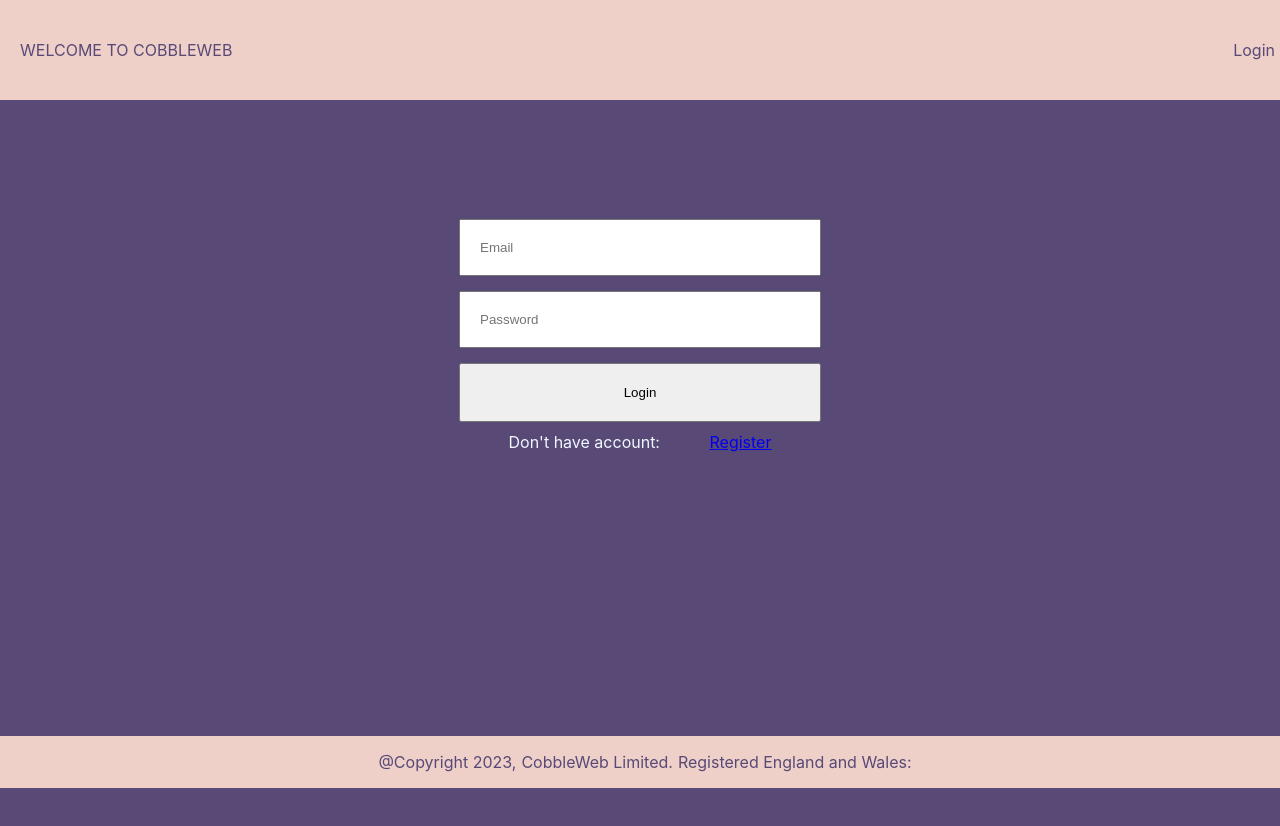
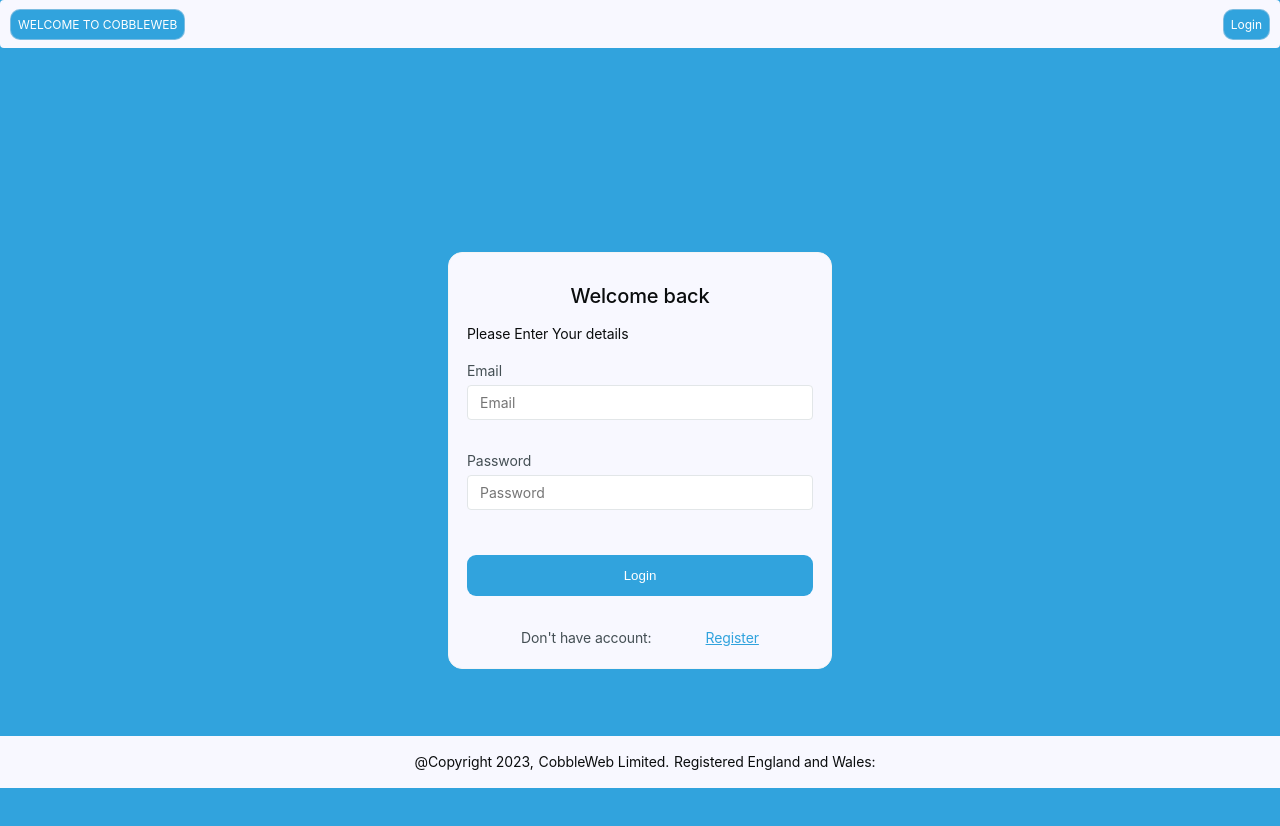
Before and after one commit to barema4/webCode, a React (Create React App) app in the folder cobblefrontend/: page /login in a window 1280 px wide. Shown: the top 826 px of the page. Before the commit the page ends 800 px from the top, so only its background shows below. Built offline with nearby package versions, Linux system fonts and the light colour scheme.

Commit message:
added esponsiveness and styles

```diff
--- a/cobblefrontend/package.json
+++ b/cobblefrontend/package.json
@@ -22,7 +22,6 @@
     "react-router-dom": "^6.15.0",
     "react-scripts": "5.0.1",
     "react-slick": "^0.29.0",
-    "react-toastify": "^9.1.3",
     "redux-saga": "^1.2.3",
     "slick-carousel": "^1.8.1",
     "typescript": "^4.4.2",
--- a/cobblefrontend/src/App.tsx
+++ b/cobblefrontend/src/App.tsx
@@ -1,6 +1,7 @@
 import React from "react";
 import { useSelector, useDispatch } from "react-redux";
 import { useNavigate } from "react-router-dom";
+import{resetProfileState} from '../src/store/userSlice'
 import Navbar from "./components/NavBar";
 import FooterBar from "./components/FooterBar";
 import { Routes, Route } from "react-router-dom";
@@ -14,13 +15,19 @@ const App: React.FC = () => {
   const navigate = useNavigate();
   const dispatch = useDispatch();
 
+  const handleProfileClick = () => {
+    dispatch(resetProfileState());
+  };
+
   const onLogout = () => {
+    handleProfileClick()
     dispatch({ type: "LOGOUT_REQUEST" });
     navigate("/");
   };
 
   return (
     <div className="App">
+
       <Navbar isLoggedIn={isLoggedIn} onLogout={onLogout} />
       <div className="middle-part">
         <Routes>
--- a/cobblefrontend/src/assets/Modal.css
+++ b/cobblefrontend/src/assets/Modal.css
@@ -9,16 +9,23 @@
   left: 0;
   right: 0;
   z-index: 1020;
-  padding: 0.625rem 0.3125rem 0.625rem 1.25rem;
-  height: 5rem;
-  background-color: #eed0c8;
+  height: 3rem;
+  background-color: ghostwhite;
+  border-radius: 4px;
   color: #584977;
 }
 
 .login-form {
   display: grid;
   color: #584977;
-  grid-gap: 15px;
+  grid-gap: 30px;
+}
+
+.login-bound {
+  border: 1px solid whitesmoke;
+  border-radius: 14px;
+  padding: 18px;
+  background: ghostwhite;
 }
 
 .nav-headers {
@@ -29,24 +36,66 @@
 }
 
 .Fields {
-  padding: 19px;
-  color: #584977;
   width: 25vw;
+  padding: 8px 12px;
+  outline: none;
+  font-family: "Inter", sans-serif;
+  font-size: 14px;
+  background: #fff;
+  color: #2d3438;
+  border-radius: 4px;
+  border: 1px solid #e2e6e8;
+}
+
+.label {
+  display: block;
+  font-size: 14px;
+  font-style: normal;
+  font-weight: 400;
+  line-height: 21px;
+  letter-spacing: -0.005em;
+  text-align: left;
+  margin-bottom: -2px;
+  color: #444f54;
+}
+
+h1 {
+  font-size: 20px;
+  font-style: normal;
+  font-weight: 500;
+  line-height: 24px;
+  letter-spacing: -0.008em;
+  text-align: center;
+  color: #0b0d0e;
+}
+
+p {
+  font-size: 14px;
+  font-style: normal;
+  font-weight: 400;
+  line-height: 24px;
+  letter-spacing: -0.008em;
+  text-align: left;
+  color: #0b0d0e;
 }
 
 .btn {
-  padding: 20px;
+  padding: 13px;
+  border-radius: 9px;
+  border: 1px;
+  color: #fff;
+  margin-top: 15px;
+  background: #31a3dd;
 }
 
+.register-link{
+  color: #31a3dd;;
+}
 .registration-form {
   display: grid;
-  grid-gap: 5px;
+  grid-gap: 20px;
   color: #584977;
   overflow-y: auto;
-}
-
-.middle-part {
-  height: 60vh;
 }
 
 .footer {
@@ -56,7 +105,7 @@
   justify-content: center;
   align-items: center;
   height: 2rem;
-  background-color: #eed0c8;
+  background-color: ghostwhite;
   color: #584977;
   top: 0;
   left: 0;
@@ -68,8 +117,17 @@
   padding-right: 5px;
 }
 
+.middle-part{
+  margin-top: 86px;
+  height: 100vh;
+  overflow-y: auto;
+}
+
 .error {
   color: red;
+  display: flex;
+  justify-content: center;
+  align-items: center;
   margin: 0px;
 }
 
@@ -139,22 +197,27 @@
   justify-content: center;
   align-items: center;
   width: 100%;
-  margin-top: 115px;
 }
 
 .account {
-  color: aliceblue;
+  color: #444f54;
   display: flex;
   justify-content: space-evenly;
   align-items: center;
-  margin-top: 10px;
+  margin-top: 30px;
+  font-size: 14px;
+  font-style: normal;
+  font-weight: 400;
+  line-height: 24px;
+  letter-spacing: -0.008em;
 }
 
 .login {
   display: flex;
+  flex-direction: column;
   justify-content: center;
   align-items: center;
-  margin-top: 219px;
+  margin-top: 166px;
 }
 
 .img {
@@ -189,7 +252,7 @@
   background-image: url("./coverImage.png");
   background-size: cover;
   background-repeat: no-repeat;
-  width: 100%;
+  width: 90%;
   height: 44vh;
   border-radius: 70px;
   padding-right: 20px;
@@ -204,3 +267,151 @@
   font-family: fantasy;
   padding: 30px;
 }
+
+.slick-slider {
+  margin-left: 120px;
+}
+
+.slick-slide img {
+  width: 100%;
+}
+
+.slick-dots {
+  bottom: 10px;
+}
+
+.success {
+  display: flex;
+  justify-content: center;
+  align-items: center;
+  color: green;
+  font-size: 14px;
+}
+
+.nav-title {
+  font-size: 12px;
+  border: 1px solid #fae6e65e;
+  border-radius: 10px;
+  padding: 7px;
+  margin: 10px;
+  background-color: #31a3dd;
+  color: white;
+}
+
+.login-fields {
+  display: grid;
+  grid-template-columns: 1fr;
+  grid-gap: 6px;
+}
+
+@media (min-width: 900px) and (max-width: 1024px) {
+  .image-tab {
+    height: 80vh;
+    border-radius: 70px;
+    margin-top: 50px;
+    padding-right: 0px;
+  }
+
+  .footer {
+    margin-top: 5rem;
+    position: relative;
+  }
+  .Fields {
+    width: 60vw;
+  }
+}
+
+@media (min-width: 400px) and (max-width: 899px) {
+  .footer {
+    margin-top: 5rem;
+    position: relative;
+    font-size: 13px;
+  }
+
+  .login {
+    margin-top: 186px;
+  }
+
+  .home-page {
+    display: grid;
+    margin-bottom: 40px;
+    grid-template-columns: 1fr;
+  }
+
+  .image-tab {
+    width: 97%;
+  }
+
+  .text {
+    padding: 0px;
+  }
+
+  .home-header {
+    font-size: 9px;
+  }
+
+  .Fields {
+    width: 60vw;
+  }
+  .profile {
+    margin-top: 159px;
+    display: grid;
+    grid-template-columns: 1fr;
+    grid-gap: 3rem;
+  }
+
+  .image-slider {
+    width: 60vw;
+  }
+  .slick-slider {
+    width: 73vw;
+  }
+}
+
+@media (min-width: 200px) and (max-width: 399px) {
+  .home-header {
+    font-size: 10px;
+  }
+  .home-page {
+    display: grid;
+    grid-template-columns: 1fr;
+  }
+
+  .login {
+    margin-top: 181px;
+  }
+
+  .text {
+    padding: 0px;
+    font-size: 14px;
+  }
+  .footer {
+    position: relative;
+    margin-top: 6rem;
+    font-size: 10px;
+  }
+
+  .image-tab {
+    height: 74vh;
+  }
+  .Fields {
+    width: 60vw;
+  }
+
+  .profile {
+    margin-top: 150px;
+    display: grid;
+    justify-content: space-evenly;
+    align-items: normal;
+    grid-template-columns: 1fr;
+    grid-gap: 4rem;
+  }
+
+  .navbar {
+    font-size: 10px;
+  }
+
+  .account {
+    font-size: 10px;
+  }
+}
--- a/cobblefrontend/src/components/NavBar.tsx
+++ b/cobblefrontend/src/components/NavBar.tsx
@@ -1,5 +1,7 @@
 import React, { useEffect } from "react";
 import { useNavigate } from "react-router-dom";
+import { useDispatch } from "react-redux";
+import {resetLoginState} from '../store/loginSlice'
 import "../assets/Modal.css";
 
 interface NavigationProps {
@@ -10,19 +12,25 @@ interface NavigationProps {
 const Navbar: React.FC<NavigationProps> = ({ isLoggedIn, onLogout }) => {
   const navigate = useNavigate();
 
+  const dispatch = useDispatch();
+
+  const handleLoginClick = () => {
+    dispatch(resetLoginState());
+  };
   const handleTabClick = () => {
+    handleLoginClick()
     navigate("/login");
   };
 
   return (
     <div className="navbar">
-      <div>WELCOME TO COBBLEWEB</div>
+      <div className="nav-title">WELCOME TO COBBLEWEB</div>
       {isLoggedIn ? (
         <div className="button" onClick={onLogout}>
           Logout
         </div>
       ) : (
-        <div className="button" onClick={handleTabClick}>
+        <div className="nav-title" onClick={handleTabClick}>
           Login
         </div>
       )}
--- a/cobblefrontend/src/containers/LoginForm.tsx
+++ b/cobblefrontend/src/containers/LoginForm.tsx
@@ -3,6 +3,7 @@ import { useForm, SubmitHandler } from "react-hook-form";
 import { useDispatch, useSelector } from "react-redux";
 import { ErrorMessage } from "@hookform/error-message";
 import { Link, useNavigate } from "react-router-dom";
+import { resetRegistrationState } from "../store/registrationSlice";
 import "../assets/Modal.css";
 
 interface FormData {
@@ -43,13 +44,19 @@ const LoginForm: React.FC = () => {
     }, 3000);
   };
 
+  const handleLoginClick = () => {
+    dispatch(resetRegistrationState());
+  };
+
   useEffect(() => {
     displayErrorMessage(error);
   }, [error]);
 
+  useEffect(() => {
     if (status === 201) {
       navigate("/user-profile");
     }
+  }, [navigate, status]);
 
   const onSubmit: SubmitHandler<FormData> = (data) => {
     dispatch({ type: "LOGIN_REQUEST", payload: data });
@@ -57,8 +64,15 @@ const LoginForm: React.FC = () => {
 
   return (
     <div className="login">
+      <div className="login-bound">
+      <div className="heading">
+        <h1>Welcome back</h1>
+        <p>Please Enter Your details</p>
+      </div>
       <form onSubmit={handleSubmit(onSubmit)}>
         <div className="login-form">
+          <div className="login-fields">
+            <label className="label">Email</label>
             <input
               {...register("email", {
                 required: "Email is required",
@@ -71,6 +85,8 @@ const LoginForm: React.FC = () => {
               placeholder="Email"
               className="Fields"
             />
+          </div>
+
           <ErrorMessage
             errors={errors}
             name="email"
@@ -83,6 +99,9 @@ const LoginForm: React.FC = () => {
               ))
             }
           />
+
+          <div className="login-fields">
+            <label className="label">Password</label>
             <input
               {...register("password", {
                 required: "Password is required.",
@@ -91,6 +110,8 @@ const LoginForm: React.FC = () => {
               placeholder="Password"
               className="Fields"
             />
+          </div>
+
           <ErrorMessage
             errors={errors}
             name="password"
@@ -111,11 +132,16 @@ const LoginForm: React.FC = () => {
         <div className="account">
           <div>Don't have account:</div>
           <div>
-            <Link to="/register">Register</Link>
+            <Link to="/register" onClick={handleLoginClick} className="register-link">
+              Register
+            </Link>
           </div>
         </div>
       </form>
     </div>
+
+      </div>
+
   );
 };
 
--- a/cobblefrontend/src/containers/RegistrationForm.tsx
+++ b/cobblefrontend/src/containers/RegistrationForm.tsx
@@ -34,6 +34,7 @@ const RegistrationForm: React.FC = () => {
   });
 
   const [registerError, setRegisterError] = useState("");
+  const [successMessage, setSuccessMessage] = useState("");
 
   const navigate = useNavigate();
 
@@ -52,9 +53,12 @@ const RegistrationForm: React.FC = () => {
     displayErrorMessage(error);
   }, [error]);
 
+  useEffect(() => {
     if (registrationStatus === 201) {
+      setSuccessMessage("Registration Successful");
       navigate("/login");
     }
+  }, [registrationStatus, navigate]);
 
   const dispatch = useDispatch();
 
@@ -78,7 +82,13 @@ const RegistrationForm: React.FC = () => {
 
   return (
     <div className="register">
+      <div className="login-bound">
+        <div>
+          <h1>Create Your account</h1>
+        </div>
         <form className="registration-form" onSubmit={handleSubmit(onSubmit)}>
+          <div className="login-fields">
+            <label className="label">FirstName</label>
             <input
               {...register("firstName", {
                 required: "FirstName is required.",
@@ -88,7 +98,8 @@ const RegistrationForm: React.FC = () => {
                 },
                 minLength: {
                   value: 2,
-              message: "FirstName length must not be less than 2 characters.",
+                  message:
+                    "FirstName length must not be less than 2 characters.",
                 },
                 maxLength: {
                   value: 25,
@@ -99,6 +110,8 @@ const RegistrationForm: React.FC = () => {
               placeholder="First Name"
               className="Fields"
             />
+          </div>
+
           <ErrorMessage
             errors={errors}
             name="firstName"
@@ -111,6 +124,8 @@ const RegistrationForm: React.FC = () => {
               ))
             }
           />
+          <div className="login-fields">
+            <label className="label"> LastName</label>
             <input
               {...register("lastName", {
                 required: "LastName is required.",
@@ -120,7 +135,8 @@ const RegistrationForm: React.FC = () => {
                 },
                 minLength: {
                   value: 2,
-              message: "LastName length must not be less than 2 characters.",
+                  message:
+                    "LastName length must not be less than 2 characters.",
                 },
                 maxLength: {
                   value: 25,
@@ -131,6 +147,8 @@ const RegistrationForm: React.FC = () => {
               placeholder="Last Name"
               className="Fields"
             />
+          </div>
+
           <ErrorMessage
             errors={errors}
             name="lastName"
@@ -143,6 +161,8 @@ const RegistrationForm: React.FC = () => {
               ))
             }
           />
+          <div className="login-fields">
+            <label className="label">Email</label>
             <input
               {...register("email", {
                 required: "Email is required",
@@ -155,6 +175,8 @@ const RegistrationForm: React.FC = () => {
               placeholder="Email"
               className="Fields"
             />
+          </div>
+
           <ErrorMessage
             errors={errors}
             name="email"
@@ -167,6 +189,8 @@ const RegistrationForm: React.FC = () => {
               ))
             }
           />
+          <div className="login-fields">
+            <label className="label">Photos</label>
             <input
               {...register("photos", {
                 required: "Photos are required",
@@ -175,7 +199,8 @@ const RegistrationForm: React.FC = () => {
                     if (value && value.length > 0 && value[0].type) {
                       const validTypes = ["image/jpeg", "image/png"];
                       return (
-                    validTypes.includes(value[0].type) || "Invalid file type"
+                        validTypes.includes(value[0].type) ||
+                        "Invalid file type"
                       );
                     }
                     return;
@@ -187,6 +212,8 @@ const RegistrationForm: React.FC = () => {
               multiple
               className="Fields"
             />
+          </div>
+
           <ErrorMessage
             errors={errors}
             name="photos"
@@ -199,6 +226,8 @@ const RegistrationForm: React.FC = () => {
               ))
             }
           />
+          <div className="login-fields">
+            <label className="label">Role</label>
             <input
             {...register("role", {
               required: "Role is required.",
@@ -218,6 +247,9 @@ const RegistrationForm: React.FC = () => {
             placeholder="Role"
             className="Fields"
           />
+
+          </div>
+
           <ErrorMessage
             errors={errors}
             name="role"
@@ -230,6 +262,8 @@ const RegistrationForm: React.FC = () => {
               ))
             }
           />
+          <div className="login-fields">
+            <label className="label">Password</label>
             <input
             {...register("password", {
               required: "Password is required.",
@@ -251,6 +285,8 @@ const RegistrationForm: React.FC = () => {
             placeholder="Password"
             className="Fields"
           />
+          </div>
+
           <ErrorMessage
             errors={errors}
             name="password"
@@ -269,11 +305,13 @@ const RegistrationForm: React.FC = () => {
           <div className="account">
             <div>Already Have Account:</div>
             <div>
-            <Link to="/login">Login</Link>
+              <Link to="/login" className="register-link">Login</Link>
             </div>
           </div>
+          {registrationStatus && <p className="success">{successMessage}</p>}
           {error && <p className="error">{registerError}</p>}
         </form>
+      </div>
     </div>
   );
 };
--- a/cobblefrontend/src/containers/UserProfile.tsx
+++ b/cobblefrontend/src/containers/UserProfile.tsx
@@ -67,12 +67,12 @@ const UserProfile: React.FC = () => {
             <Slider {...settings}>
               {data.photos.map((photo: any, index: number) => {
                 return (
-                  <div key={photo.id}>
+                  <div key={photo.id} className="single-photo">
                     <img
                       src={photo.url}
                       alt="avatar"
-                      width="600"
-                      height="500"
+                      width="400"
+                      height="400"
                     />
                   </div>
                 );
--- a/cobblefrontend/src/index.css
+++ b/cobblefrontend/src/index.css
@@ -5,8 +5,7 @@ body {
     sans-serif;
   -webkit-font-smoothing: antialiased;
   -moz-osx-font-smoothing: grayscale;
-  background-color: #584977;;
-  /* color:  */
+  background-color: #31a3dd;
 
 }
 
--- a/cobblefrontend/src/store/loginSlice.ts
+++ b/cobblefrontend/src/store/loginSlice.ts
@@ -34,6 +34,9 @@ const loginSlice = createSlice({
     setLoading(state, action: PayloadAction<boolean>) {
       state.loading = action.payload;
     },
+    resetLoginState: (state) => {
+      return initialState;
+    },
     logoutSuccess: (state) => {
       state.isLoggedIn = false;
     },
@@ -47,6 +50,7 @@ export const {
   setLoginStatus,
   setLoading,
   setError,
+  resetLoginState,
   logoutSuccess,
   clearError,
 } = loginSlice.actions;
--- a/cobblefrontend/src/store/registrationSlice.ts
+++ b/cobblefrontend/src/store/registrationSlice.ts
@@ -13,7 +13,7 @@ interface RegistrationState {
   formValues: FormValues;
   loading: boolean;
   error: string | null;
-  registrationStatus: number;
+  registrationStatus: number | null;
 }
 
 const initialState: RegistrationState = {
@@ -27,7 +27,7 @@ const initialState: RegistrationState = {
   },
   loading: false,
   error: null,
-  registrationStatus: 0,
+  registrationStatus: null,
 };
 
 const registrationSlice = createSlice({
@@ -39,6 +39,9 @@ const registrationSlice = createSlice({
     },
     setRegistrationSuccess(state, action: PayloadAction<number>) {
       state.registrationStatus = action.payload;
+    },
+    resetRegistrationState: (state) => {
+      return initialState;
     },
     setError(state, action: PayloadAction<string | null>) {
       state.error = action.payload;
@@ -57,6 +60,7 @@ export const {
   setLoading,
   setError,
   setRegistrationSuccess,
+  resetRegistrationState,
   clearError,
 } = registrationSlice.actions;
 export default registrationSlice.reducer;
--- a/cobblefrontend/src/store/userSlice.ts
+++ b/cobblefrontend/src/store/userSlice.ts
@@ -31,6 +31,9 @@ export const usersSlice = createSlice({
       state.user.isLoading = false;
       state.user.errors = error;
     },
+    resetProfileState: (state) => {
+      return usersInitialState;
+    },
     clearError(state) {
       state.user.errors = "";
     },
@@ -40,6 +43,7 @@ export const usersSlice = createSlice({
 export const {
   getUserAction,
   getUserSuccessAction,
+  resetProfileState,
   getUserErrorAction,
   clearError,
 } = usersSlice.actions;
```
Also changed, not shown: 1 other file (tests, documents, lock files or other folders). Lines whose indentation alone changed are shown as unchanged.
